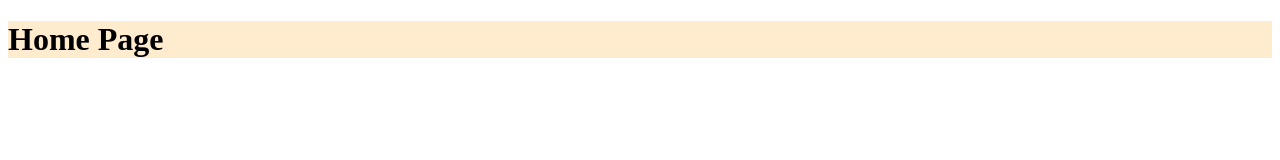
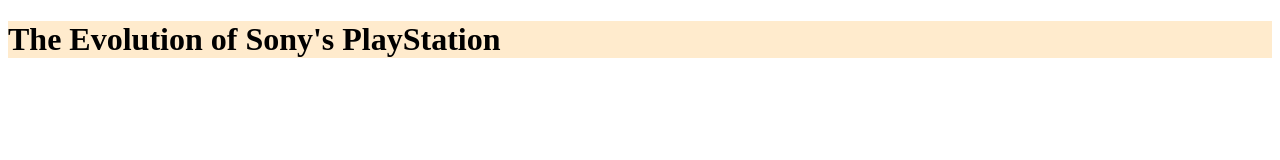
Before and after one commit to Coconvt/4thBlockExam2, a plain HTML site: page index.html in a window 1280 px wide. Drawn offline with Linux system fonts and the light colour scheme.

Commit message:
Update index.html

```diff
--- a/index.html
+++ b/index.html
@@ -10,6 +10,6 @@
         <link rel="stylesheet" type="text/css" href="style.css">
     </head>
     <body>
-        <h1>Home Page</h1>
+        <h1>The Evolution of Sony's PlayStation</h1>
     </body>
 </html>
```
